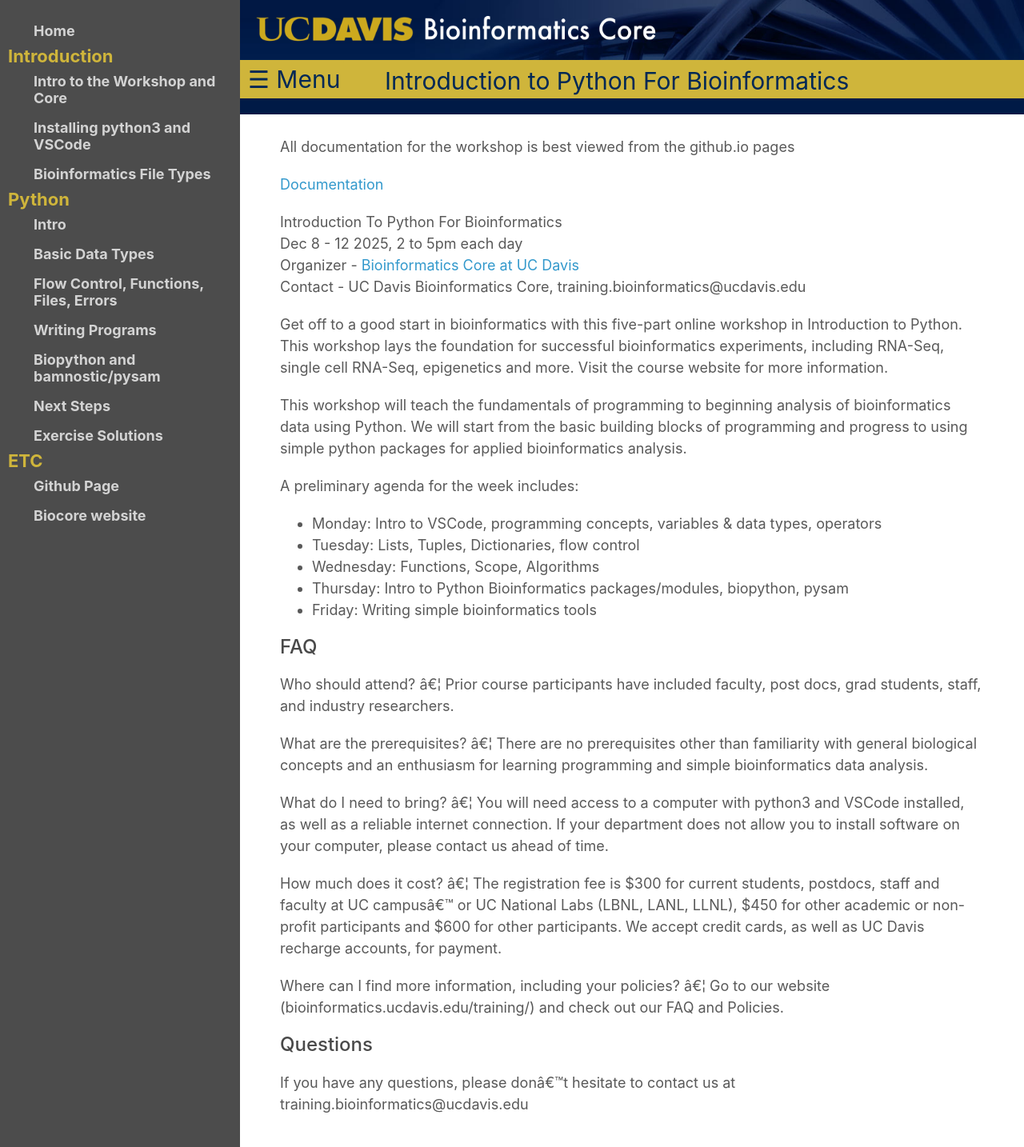
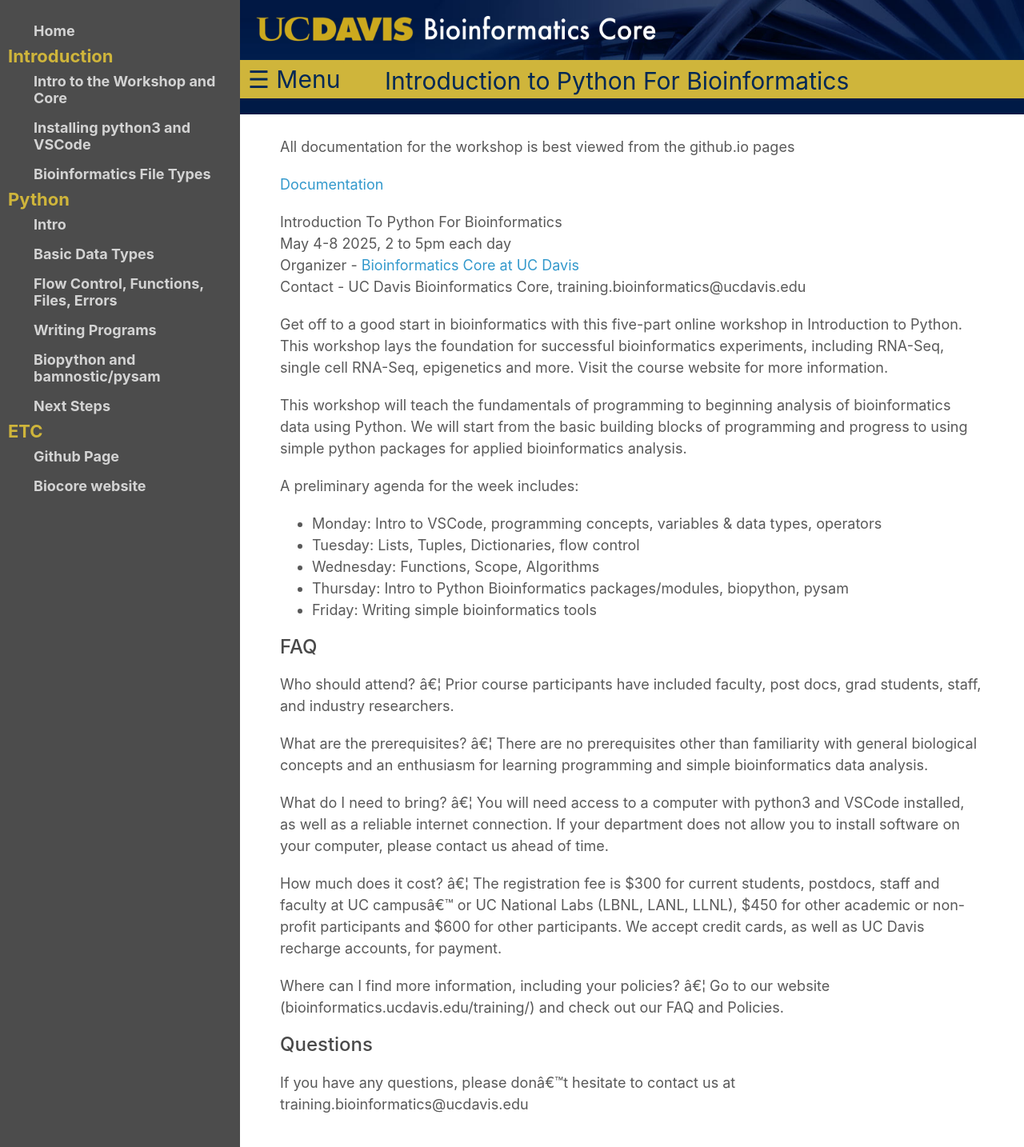
Before and after one commit to ucdavis-bioinformatics-training/2026-May-Introduction-To-Python-For-Bioinformatics, a Jekyll site: the page built from index.md, in a window 1280 px wide. Shown: the whole page at 80% size. Built offline with Jekyll 4.4.1, drawn with Linux system fonts in a browser that asks for light colours; part of the change alters nothing that is shown.

Commit message:
initial commit

```diff
--- a/_config.yml
+++ b/_config.yml
@@ -27,11 +27,11 @@ navigation:
     url: python/python5
   - title: Next Steps
     url: python/nextsteps
-  - title: Exercise Solutions
-    url: python/solutions
+  #- title: Exercise Solutions
+  #  url: python/solutions
 
   - heading: ETC
   - title: Github Page
-    url: https://github.com/ucdavis-bioinformatics-training/2025-December-Introduction-To-Python-For-Bioinformatics
+    url: https://github.com/ucdavis-bioinformatics-training/2026-May-Introduction-To-Python-For-Bioinformatics
   - title: Biocore website
     url: https://bioinformatics.ucdavis.edu/
```
Also changed, not shown: README.md.
